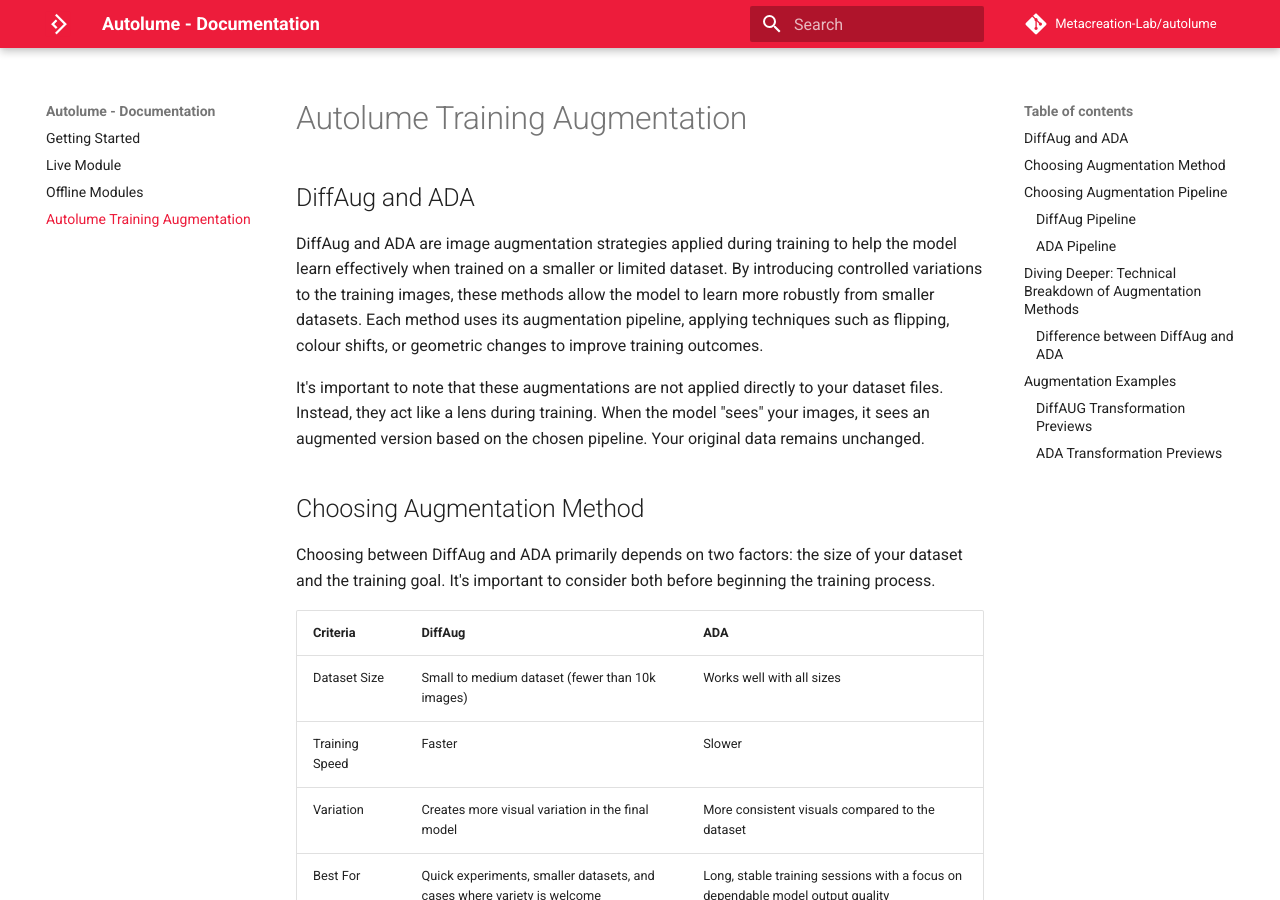
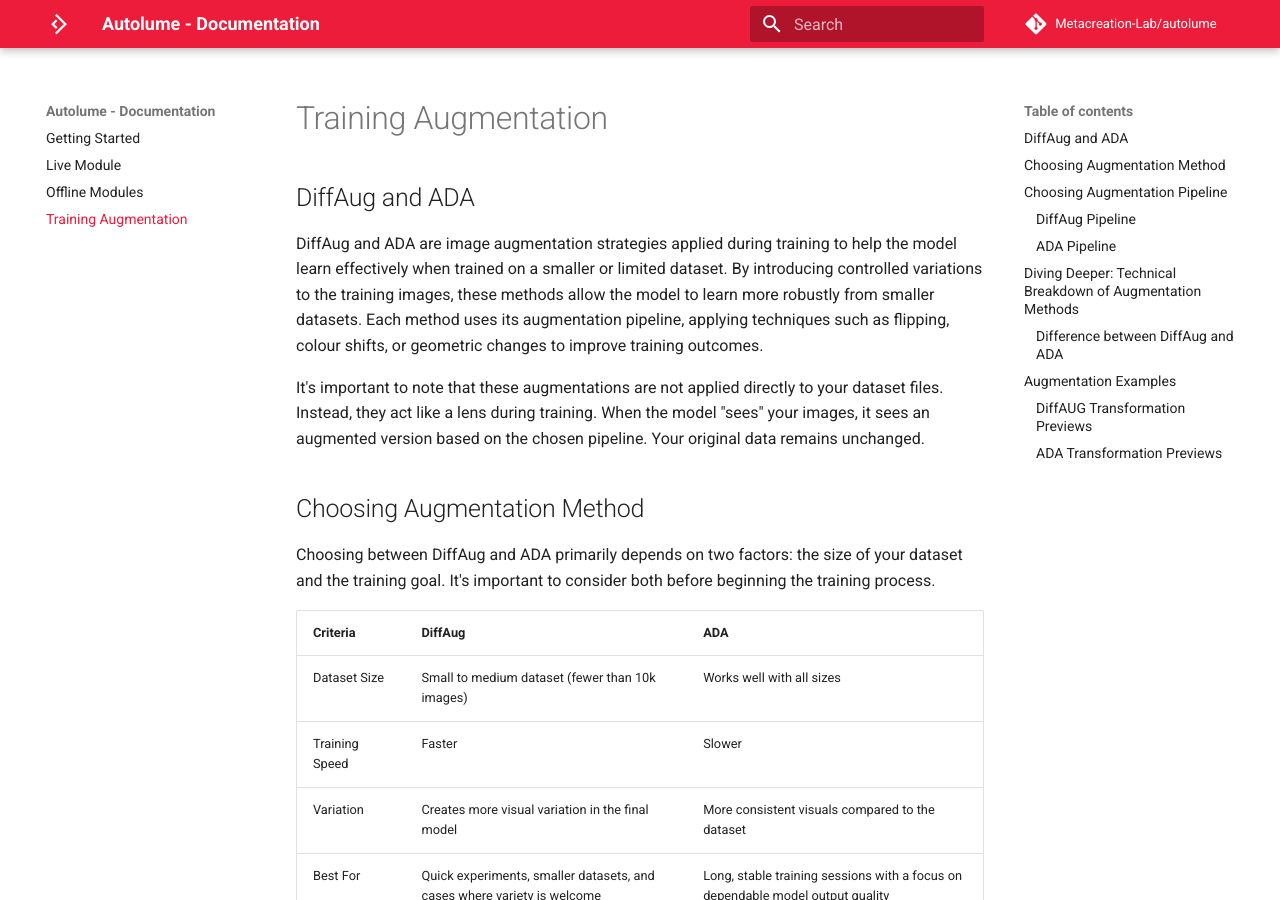
Before and after one commit to Metacreation-Lab/autolume, an MkDocs documentation site: the page built from docs/training-aug.md, in a window 1280 px wide and 900 px high. Built offline with MkDocs 1.6.1 and Material for MkDocs 9.7.7, drawn with Linux system fonts in a browser that asks for light colours; comment, search, counter and statistics services are not loaded.

Commit message:
Rename document from 'Autolume Training Augmentation' to 'Training Augmentation'

```diff
--- a/docs/training-aug.md
+++ b/docs/training-aug.md
@@ -1,4 +1,4 @@
-# Autolume Training Augmentation
+# Training Augmentation
 
 ## DiffAug and ADA
 
```
